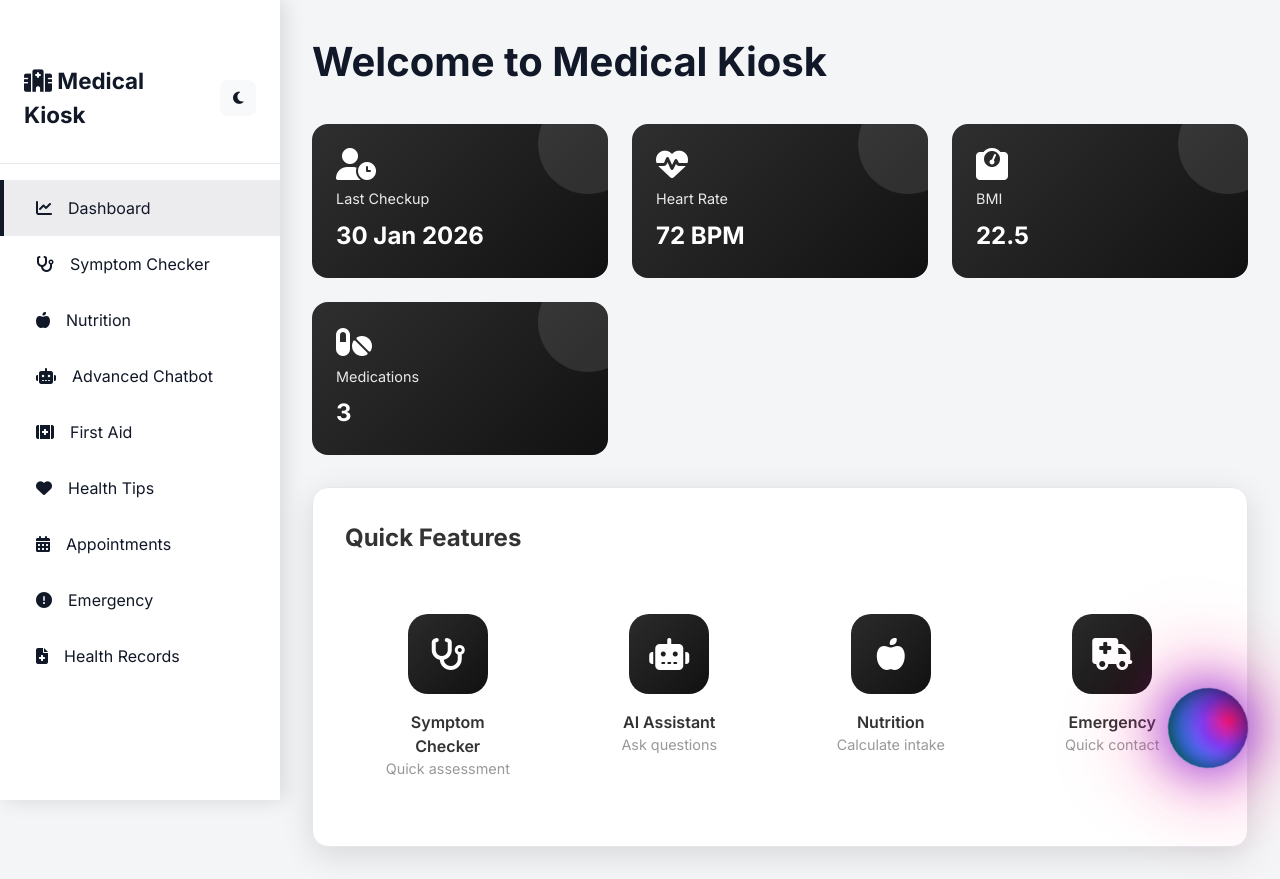
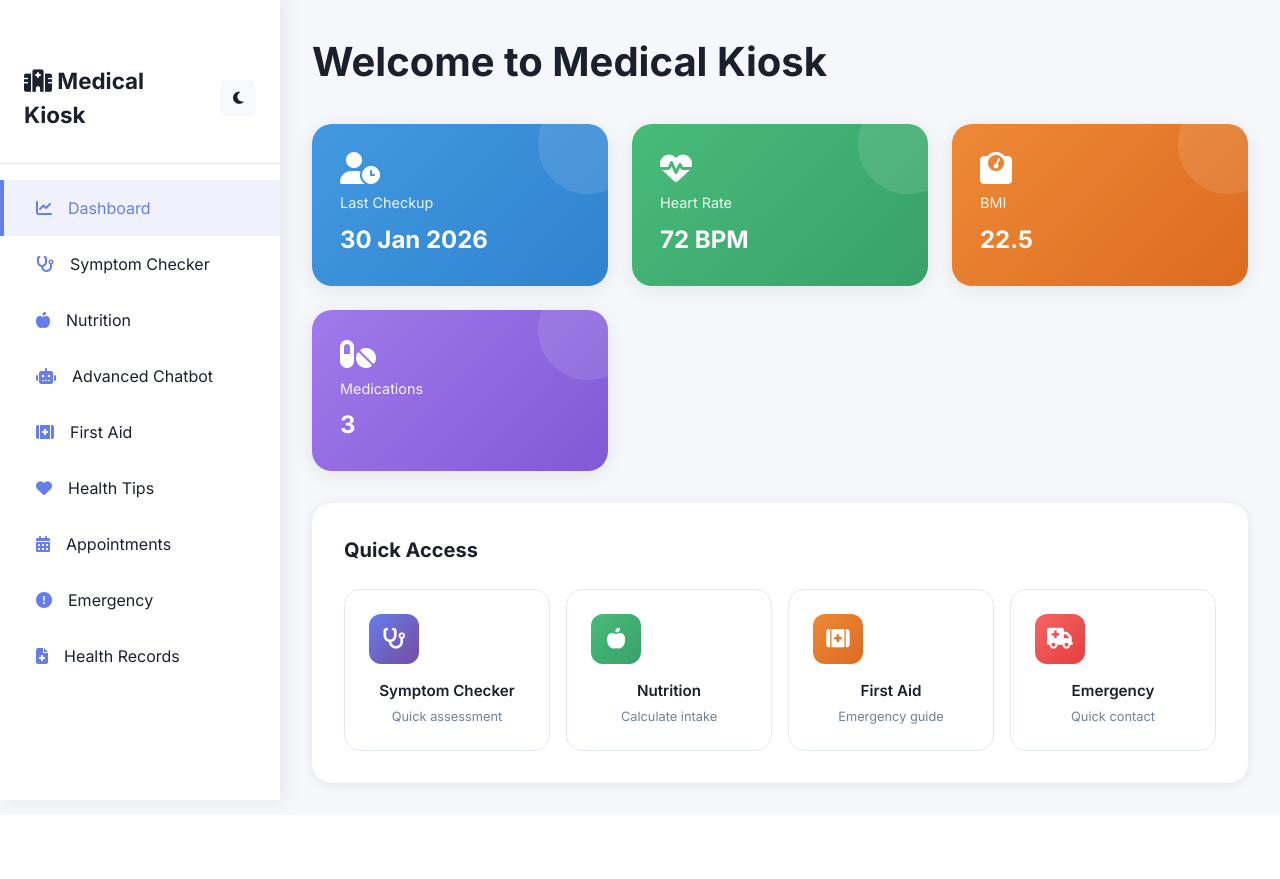
Before and after one commit to Roshan-J-7/final-chatbot, a Flask app: page /dashboard in a window 1280 px wide. After the commit the page ends 811 px from the top, so only its background shows below. Run offline with Flask 3, Linux system fonts and the light colour scheme; some libraries are stand-ins or nearby versions.

Commit message:
Updated chatbot UI and fixed bugs

```diff
--- a/backend/templates/index.html
+++ b/backend/templates/index.html
@@ -11,16 +11,32 @@
     <style>
         * { margin: 0; padding: 0; box-sizing: border-box; }
         :root {
-            --bg: #f4f5f7;
+            --bg: #f5f7fa;
             --surface: #ffffff;
-            --surface-soft: #f8f9fa;
-            --text: #111827;
-            --muted: #6b7280;
-            --border: #e5e7eb;
-            --accent: #111827;
-            --accent-soft: rgba(17, 24, 39, 0.08);
-            --shadow: rgba(0, 0, 0, 0.12);
-            --chip: #f3f4f6;
+            --surface-soft: #f8f9fc;
+            --text: #1a202c;
+            --text-secondary: #4a5568;
+            --muted: #718096;
+            --border: #e2e8f0;
+            --accent: #667eea;
+            --accent-soft: rgba(102, 126, 234, 0.1);
+            --shadow: rgba(0, 0, 0, 0.08);
+            --shadow-md: rgba(0, 0, 0, 0.12);
+            --shadow-lg: rgba(0, 0, 0, 0.16);
+            --chip: #f1f5f9;
+
+            --blue: #4299e1;
+            --blue-light: #ebf8ff;
+            --red: #f56565;
+            --red-light: #fff5f5;
+            --green: #48bb78;
+            --green-light: #f0fff4;
+            --purple: #9f7aea;
+            --purple-light: #faf5ff;
+            --orange: #ed8936;
+            --orange-light: #fffaf0;
+            --teal: #38b2ac;
+            --teal-light: #e6fffa;
         }
 
         [data-theme="dark"] {
@@ -37,77 +53,6 @@
         }
 
         body { font-family: 'Inter', sans-serif; background: var(--bg); min-height: 100vh; color: var(--text); }
-
-        /* ===== GALAXY CHATBOT FAB ===== */
-        .galaxy-fab {
-            position: fixed;
-            bottom: 2rem;
-            right: 2rem;
-            width: 80px;
-            height: 80px;
-            cursor: pointer;
-            z-index: 999;
-            display: flex;
-            align-items: center;
-            justify-content: center;
-            transition: all 0.3s ease;
-        }
-
-        .galaxy-fab:hover {
-            transform: scale(1.2) rotate(15deg);
-        }
-
-        .galaxy-orb {
-            width: 100%;
-            height: 100%;
-            background: radial-gradient(circle at 30% 30%, #ff147a, #8338ec, #3a86ff, #06ffa5);
-            border-radius: 50%;
-            position: relative;
-            overflow: hidden;
-            box-shadow: 0 0 40px rgba(131, 56, 236, 1), 0 0 80px rgba(255, 0, 110, 0.8), inset -3px -3px 15px rgba(0, 0, 0, 0.4);
-            animation: galaxySpin 5s linear infinite, galaxyPulse 2s ease-in-out infinite;
-            display: flex;
-            align-items: center;
-            justify-content: center;
-        }
-
-        @keyframes galaxySpin {
-            from { transform: rotate(0deg); }
-            to { transform: rotate(360deg); }
-        }
-
-        @keyframes galaxyPulse {
-            0%, 100% { box-shadow: 0 0 40px rgba(131, 56, 236, 1), 0 0 80px rgba(255, 0, 110, 0.8), inset -3px -3px 15px rgba(0, 0, 0, 0.4); }
-            50% { box-shadow: 0 0 55px rgba(131, 56, 236, 1.3), 0 0 100px rgba(255, 0, 110, 1), inset -3px -3px 15px rgba(0, 0, 0, 0.4); }
-        }
-
-        .galaxy-orb::before {
-            content: '';
-            position: absolute;
-            width: 100%;
-            height: 100%;
-            background: radial-gradient(ellipse at 40% 50%, transparent 25%, rgba(0, 0, 0, 0.5) 100%);
-            animation: orbRotate 4s linear infinite reverse;
-        }
-
-        @keyframes orbRotate {
-            from { transform: rotate(0deg); }
-            to { transform: rotate(360deg); }
-        }
-
-        .galaxy-orb i {
-            position: relative;
-            color: #fff;
-            font-size: 40px;
-            text-shadow: 0 0 20px rgba(255, 255, 255, 0.9), 0 0 40px rgba(131, 56, 236, 0.8), 0 0 60px rgba(255, 0, 110, 0.6);
-            z-index: 10;
-            animation: iconGlow 2s ease-in-out infinite;
-        }
-
-        @keyframes iconGlow {
-            0%, 100% { text-shadow: 0 0 20px rgba(255, 255, 255, 0.9), 0 0 40px rgba(131, 56, 236, 0.8); }
-            50% { text-shadow: 0 0 30px rgba(255, 255, 255, 1), 0 0 50px rgba(131, 56, 236, 1), 0 0 70px rgba(255, 0, 110, 0.8); }
-        }
 
         /* ===== ENHANCED CHAT MODAL ===== */
         .chat-modal {
@@ -308,10 +253,44 @@
             transform: translate(30%, -30%);
         }
 
-        .stat-card.blue { background: linear-gradient(135deg, #2f2f2f 0%, #111111 100%); }
-        .stat-card.green { background: linear-gradient(135deg, #2f2f2f 0%, #111111 100%); }
-        .stat-card.orange { background: linear-gradient(135deg, #2f2f2f 0%, #111111 100%); }
-        .stat-card.purple { background: linear-gradient(135deg, #2f2f2f 0%, #111111 100%); }
+        .stat-card {
+            padding: 1.75rem;
+            border-radius: 20px;
+            box-shadow: 0 4px 20px var(--shadow);
+            transition: all 0.3s ease;
+            position: relative;
+            overflow: hidden;
+        }
+
+        .stat-card:hover {
+            transform: translateY(-4px);
+            box-shadow: 0 8px 30px var(--shadow-md);
+        }
+
+        .stat-card.blue {
+            background: linear-gradient(135deg, #4299e1 0%, #3182ce 100%);
+            color: white;
+        }
+        .stat-card.red {
+            background: linear-gradient(135deg, #f56565 0%, #e53e3e 100%);
+            color: white;
+        }
+        .stat-card.green {
+            background: linear-gradient(135deg, #48bb78 0%, #38a169 100%);
+            color: white;
+        }
+        .stat-card.teal {
+            background: linear-gradient(135deg, #38b2ac 0%, #319795 100%);
+            color: white;
+        }
+        .stat-card.purple {
+            background: linear-gradient(135deg, #9f7aea 0%, #805ad5 100%);
+            color: white;
+        }
+        .stat-card.orange {
+            background: linear-gradient(135deg, #ed8936 0%, #dd6b20 100%);
+            color: white;
+        }
 
         .sidebar {
             position: fixed;
@@ -683,28 +662,37 @@
                 </div>
             </div>
 
-            <div class="glass-card" style="padding: 2rem;">
-                <h2 style="font-size: 1.5rem; font-weight: 700; margin-bottom: 1.5rem; color: #333;">Quick Features</h2>
-                <div style="display: grid; grid-template-columns: repeat(auto-fit, minmax(150px, 1fr)); gap: 1rem;">
-                    <div class="feature-card" onclick="showSection('symptom-checker')">
-                        <div class="feature-icon"><i class="fas fa-stethoscope"></i></div>
-                        <h3 style="font-weight: 600; color: #333;">Symptom Checker</h3>
-                        <p style="color: #999; font-size: 0.9rem;">Quick assessment</p>
+            <!-- Quick Access -->
+            <div style="background: white; padding: 2rem; border-radius: 20px; box-shadow: 0 2px 12px var(--shadow);">
+                <h2 style="font-size: 1.25rem; font-weight: 700; margin-bottom: 1.5rem; color: var(--text);">Quick Access</h2>
+                <div style="display: grid; grid-template-columns: repeat(auto-fit, minmax(160px, 1fr)); gap: 1rem;">
+                    <div class="feature-card" onclick="showSection('symptom-checker')" style="border: 1px solid var(--border); padding: 1.5rem;">
+                        <div style="background: linear-gradient(135deg, #667eea 0%, #764ba2 100%); width: 50px; height: 50px; border-radius: 12px; display: flex; align-items: center; justify-content: center; margin-bottom: 1rem; color: white;">
+                            <i class="fas fa-stethoscope" style="font-size: 1.3rem;"></i>
+                        </div>
+                        <h3 style="font-weight: 600; color: var(--text); font-size: 0.95rem; margin-bottom: 0.25rem;">Symptom Checker</h3>
+                        <p style="color: var(--muted); font-size: 0.8rem;">Quick assessment</p>
                     </div>
-                    <div class="feature-card" onclick="toggleChatModal()">
-                        <div class="feature-icon"><i class="fas fa-robot"></i></div>
-                        <h3 style="font-weight: 600; color: #333;">AI Assistant</h3>
-                        <p style="color: #999; font-size: 0.9rem;">Ask questions</p>
+                    <div class="feature-card" onclick="showSection('nutrition')" style="border: 1px solid var(--border); padding: 1.5rem;">
+                        <div style="background: linear-gradient(135deg, #48bb78 0%, #38a169 100%); width: 50px; height: 50px; border-radius: 12px; display: flex; align-items: center; justify-content: center; margin-bottom: 1rem; color: white;">
+                            <i class="fas fa-apple-alt" style="font-size: 1.3rem;"></i>
+                        </div>
+                        <h3 style="font-weight: 600; color: var(--text); font-size: 0.95rem; margin-bottom: 0.25rem;">Nutrition</h3>
+                        <p style="color: var(--muted); font-size: 0.8rem;">Calculate intake</p>
                     </div>
-                    <div class="feature-card" onclick="showSection('nutrition')">
-                        <div class="feature-icon"><i class="fas fa-apple-alt"></i></div>
-                        <h3 style="font-weight: 600; color: #333;">Nutrition</h3>
-                        <p style="color: #999; font-size: 0.9rem;">Calculate intake</p>
+                    <div class="feature-card" onclick="showSection('first-aid')" style="border: 1px solid var(--border); padding: 1.5rem;">
+                        <div style="background: linear-gradient(135deg, #ed8936 0%, #dd6b20 100%); width: 50px; height: 50px; border-radius: 12px; display: flex; align-items: center; justify-content: center; margin-bottom: 1rem; color: white;">
+                            <i class="fas fa-first-aid" style="font-size: 1.3rem;"></i>
+                        </div>
+                        <h3 style="font-weight: 600; color: var(--text); font-size: 0.95rem; margin-bottom: 0.25rem;">First Aid</h3>
+                        <p style="color: var(--muted); font-size: 0.8rem;">Emergency guide</p>
                     </div>
-                    <div class="feature-card" onclick="showSection('emergency')">
-                        <div class="feature-icon"><i class="fas fa-ambulance"></i></div>
-                        <h3 style="font-weight: 600; color: #333;">Emergency</h3>
-                        <p style="color: #999; font-size: 0.9rem;">Quick contact</p>
+                    <div class="feature-card" onclick="showSection('emergency')" style="border: 1px solid var(--border); padding: 1.5rem;">
+                        <div style="background: linear-gradient(135deg, #f56565 0%, #e53e3e 100%); width: 50px; height: 50px; border-radius: 12px; display: flex; align-items: center; justify-content: center; margin-bottom: 1rem; color: white;">
+                            <i class="fas fa-ambulance" style="font-size: 1.3rem;"></i>
+                        </div>
+                        <h3 style="font-weight: 600; color: var(--text); font-size: 0.95rem; margin-bottom: 0.25rem;">Emergency</h3>
+                        <p style="color: var(--muted); font-size: 0.8rem;">Quick contact</p>
                     </div>
                 </div>
             </div>
@@ -826,13 +814,6 @@
                 <h2 style="font-size: 2rem; font-weight: 700; margin-bottom: 1.5rem; color: #333;"><i class="fas fa-file-medical" style="color: #667eea; margin-right: 0.5rem;"></i>Health Records</h2>
                 <div id="records-content"></div>
             </div>
-        </div>
-    </div>
-
-    <!-- Galaxy Chatbot FAB -->
-    <div class="galaxy-fab" id="galaxy-fab" onclick="toggleChatModal()">
-        <div class="galaxy-orb">
-            <i class="fas fa-sparkles"></i>
         </div>
     </div>
 
```
